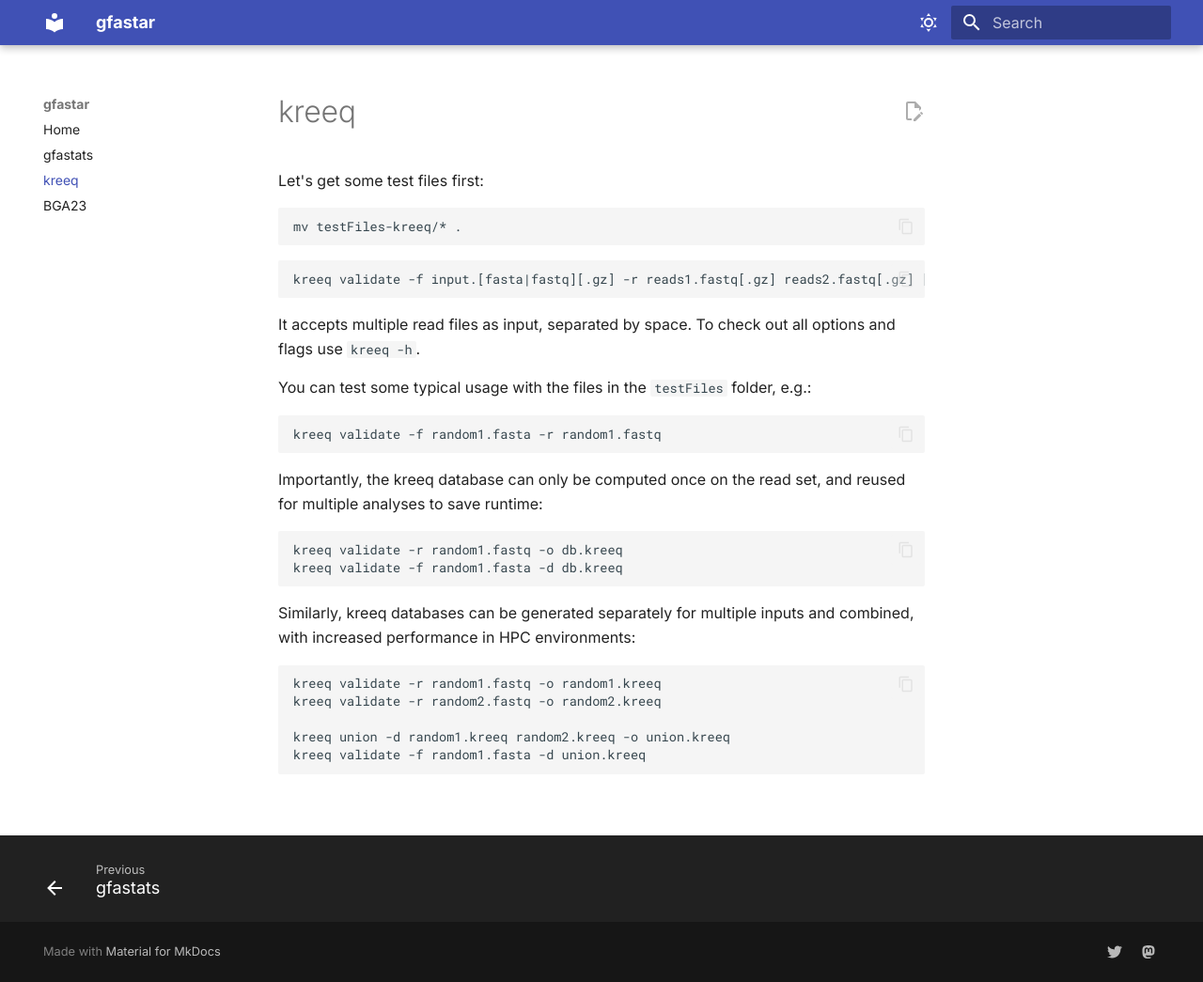
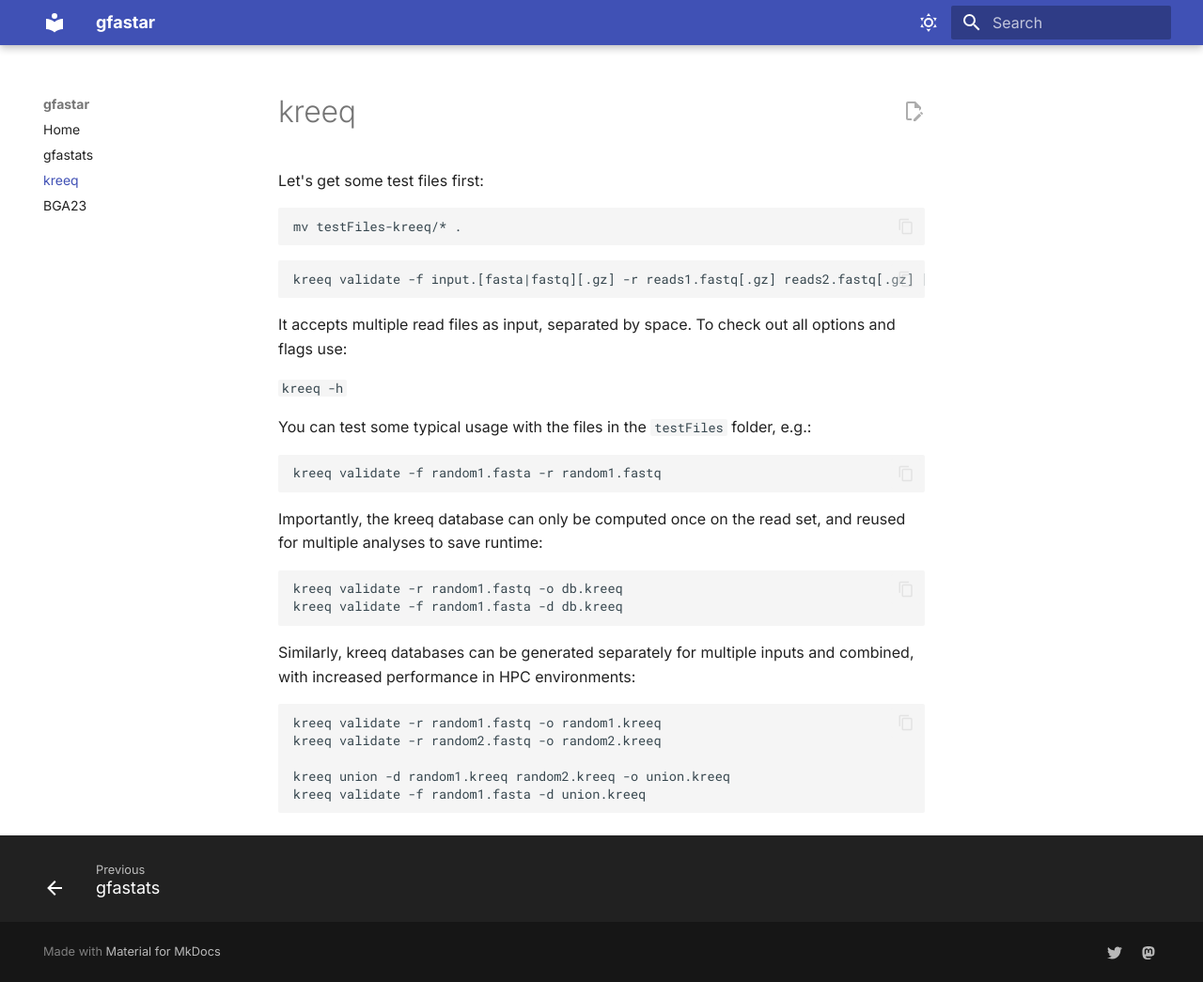
Before and after one commit to teaching-genomics/pavia2024, an MkDocs documentation site: the page built from docs/kreeq.md, in a window 1280 px wide and 1045 px high. Shown: the whole window at 94% size. Built offline with MkDocs 1.6.1 and Material for MkDocs 9.7.7, drawn with Linux system fonts in a browser that asks for light colours.

````diff
--- a/docs/kreeq.md
+++ b/docs/kreeq.md
@@ -6,7 +6,9 @@ mv testFiles-kreeq/* .
 kreeq validate -f input.[fasta|fastq][.gz] -r reads1.fastq[.gz] reads2.fastq[.gz] [...] [-k 21]
 ```
 
-It accepts multiple read files as input, separated by space. To check out all options and flags use `kreeq -h`.
+It accepts multiple read files as input, separated by space. To check out all options and flags use:
+
+`kreeq -h`
 
 You can test some typical usage with the files in the `testFiles` folder, e.g.:
 
````
